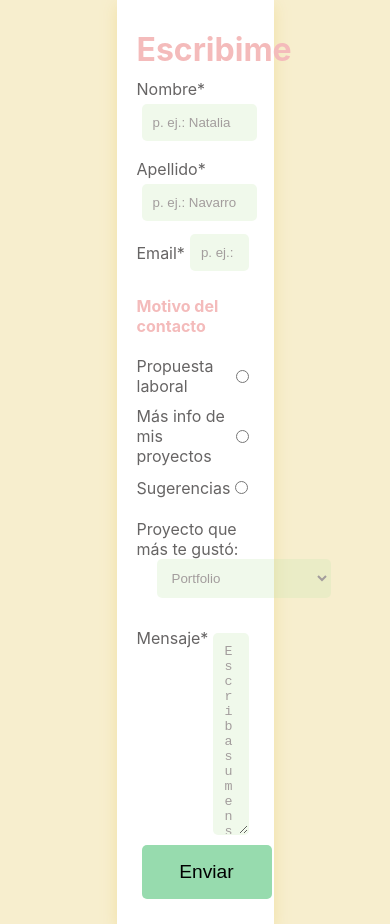
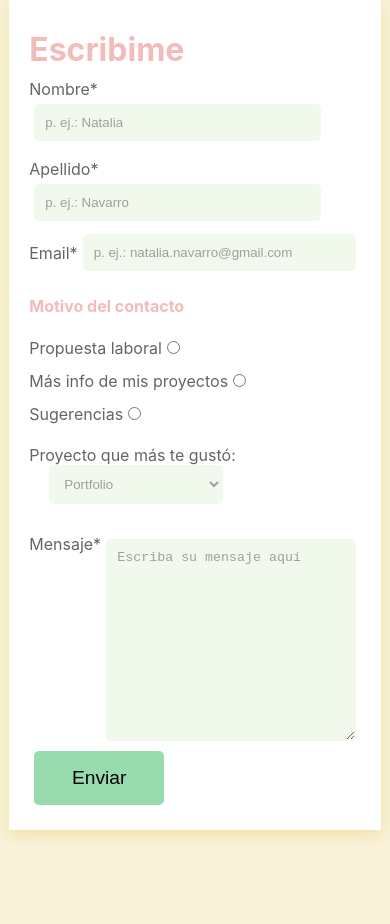
Before and after one commit to Nataliasoledadnavarro/formulario-React, a React (Create React App) app: page / in a window 390 px wide. After the commit the page ends 844 px from the top, so only its background shows below. Built offline with nearby package versions, Linux system fonts and the light colour scheme.

Commit message:
mejoro responsive

```diff
--- a/src/components/Formulario.css
+++ b/src/components/Formulario.css
@@ -147,6 +147,9 @@ input[type="submit"]:active {
 /*///// RESPONSIVE FORMULARIO//////*/
 
 @media screen and (max-width: 900px) {
+  form {
+    width: 50%;
+  }
   .nombre-y-apellido {
     height: 130px;
     flex-direction: column;
@@ -156,3 +159,22 @@ input[type="submit"]:active {
     width: 100%;
   }
 }
+
+
+@media screen and (max-width: 800px) {
+  form {
+    width: 60%;
+  }
+}
+
+@media screen and (max-width: 600px) {
+  form {
+    width: 70%;
+  }
+}
+
+@media screen and (max-width: 500px) {
+  form {
+    width: 85%;
+  }
+}
--- a/src/components/Formulario.js
+++ b/src/components/Formulario.js
@@ -47,8 +47,8 @@ const Formulario = () => {
     <form onSubmit={handleSubmit}>
       <h2>Escribime</h2>
 
-      <div class="nombre-y-apellido">
-        <label for="nombre">
+      <div className="nombre-y-apellido">
+        <label>
           Nombre*
           <input
             type="text"
@@ -63,7 +63,7 @@ const Formulario = () => {
           />
         </label>
 
-        <label for="apellido">
+        <label>
           Apellido*
           <input
             type="text"
@@ -79,7 +79,7 @@ const Formulario = () => {
         </label>
       </div>
 
-      <label for="email" className="label-email">
+      <label className="label-email">
         Email*
         <input
           type="email"
--- a/src/index.css
+++ b/src/index.css
@@ -7,7 +7,7 @@ body {
   -moz-osx-font-smoothing: grayscale;
   box-sizing: border-box;
   margin: 0%;
-  background-color: #f1e1a68a;
+  background-color: #f1e1a66b;
   color: rgb(102, 100, 100);
 }
 
```
